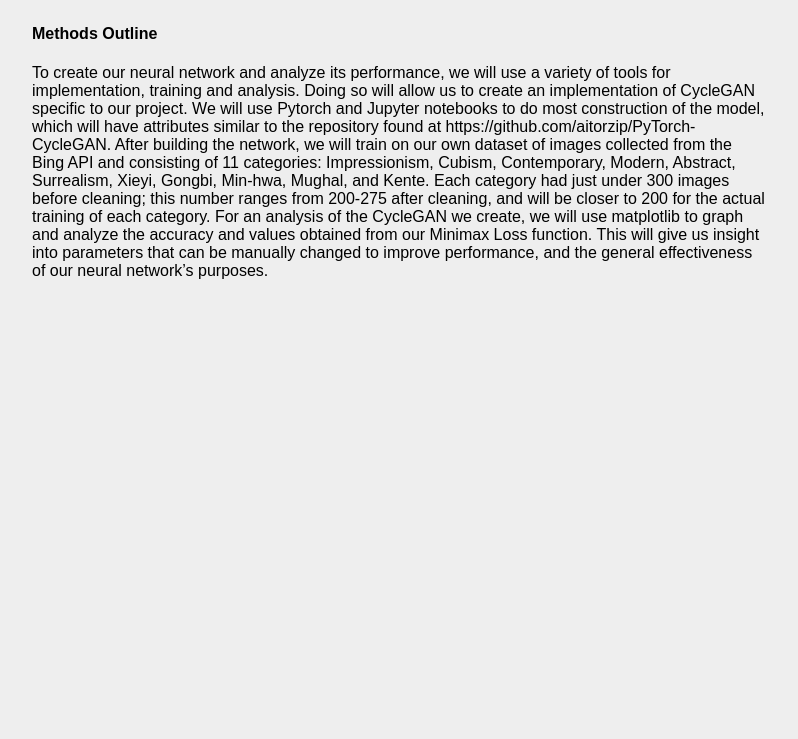
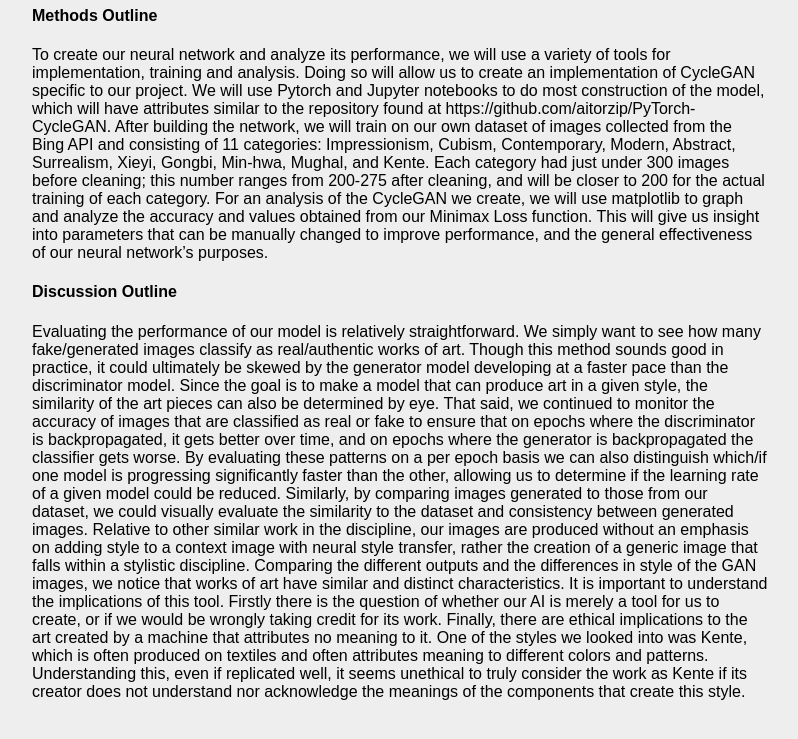
Before and after one commit to mivler/cs152sp21-project, a plain HTML site: page index.html in a window 1280 px wide. Shown: the part 1755-2494 px from the top of the page, without its empty margins (0-798 px from the left). Before the commit the page ends 2083 px from the top, so only its background shows below. Drawn offline with Linux system fonts and the light colour scheme.

Commit message:
Add files via upload

```diff
--- a/index.html
+++ b/index.html
@@ -223,17 +223,17 @@
         </p>
     </div>
 
-    <div class="content-box Methods-Outline">
+    <div class="content-box Discussion-Outline">
         <h1>pAIcasso</h1>
         <br>
         <h3>
-            Methods Outline
+            Discussion
         </h3>
         <h4>
             Introduction
         </h4>
         <p>Our work training this generative art model yields more than original works of art. By displaying an understanding of various styles through its capacity for stylistic mimicry and contextualization of content through caption creation, it gives insights into the potentially arbitrary nature by which society classifies artistic works. Through the generation of artificial two-dimensional works of art and associated captions, we are able to develop a sense of what characteristics of the artwork are intrinsic to that particular style. In addition, the artificial artist produces original works based on a predetermined style and the input image’s content features. </p>
-        <p>We plan to use multiple neural networks and CycleGAN to generate new images that can be classified as one of the following artistic categories: Impressionism, Cubism, Contemporary, Modern, Abstract, Surrealism, Xieyi, Gongbi, Min-hwa, Mughal, and Kente. Additionally, we will use similar methods to generate captions for each of the generated images. Using CycleGAN allows us to do this without labeled training data and to train on sets of styles, rather than individual artistic works. </p>
+        <p>We plan to use multiple neural networks to generate new images that can be classified as one of the following artistic categories: Impressionism, Cubism, Contemporary, Modern, Abstract, Surrealism, Xieyi, Gongbi, Min-hwa, Mughal, and Kente. Additionally, we will use similar methods to generate captions for each of the generated images. </p>
         <p>Our initial challenge is creating a dataset of images that appropriately aligned with each category with which we could properly train our necessary GAN models – a discriminator model for classification/artificial art detection and a generator model for creation of properly classified art with a relevant name/caption. The dataset is created through scraping the web for images in each of the artistic categories, then checking them by hand to ensure they are appropriate inputs (no repeats, ensure images of art, not photos of exhibits, etc…). Finally, we alter the dimensions of each input to be 256x256 pixels, which speeds up training and keeps everything consistent for our neural network’s sizing values. We utilize three convolutional neural networks for creation, classification, and input-feature decomposition, respectively. Training and tweaking hyperparameters of the classification, input-feature decomposition, and creation models, we check the visual acuity and stylistic applications of the creation model.</p>
         <p>In the end, our model creates original works of art that, when judged by humans, were classified as the appropriate style, and as expected, the captions associated with the works indicate an understanding of the content depicted in the work. This shows there are, in fact, relevant consistencies throughout the works in a given style.</p>
         <br>
@@ -258,6 +258,18 @@
             For an analysis of the CycleGAN we create, we will use matplotlib to graph and analyze the accuracy and values obtained from our Minimax Loss function.
             This will give us insight into parameters that can be manually changed to improve performance, and the general effectiveness of our neural network’s purposes.
         </p>
+
+        <h4>
+            Discussion Outline
+        </h4>
+        <p>
+            Evaluating the performance of our model is relatively straightforward. We simply want to see how many fake/generated images classify as real/authentic works of art. Though this method sounds good in practice, it could ultimately be skewed by the generator model developing at a faster pace than the discriminator model. Since the goal is to make a model that can produce art in a given style, the similarity of the art pieces can also be determined by eye. That said, we continued to monitor the accuracy of images that are classified as real or fake to ensure that on epochs where the discriminator is backpropagated, it gets better over time, and on epochs where the generator is backpropagated the classifier gets worse.
+            By evaluating these patterns on a per epoch basis we can also distinguish which/if one model is progressing significantly faster than the other, allowing us to determine if the learning rate of a given model could be reduced. Similarly, by comparing images generated to those from our dataset, we could visually evaluate the similarity to the dataset and consistency between generated images.
+            Relative to other similar work in the discipline, our images are produced without an emphasis on adding style to a context image with neural style transfer, rather the creation of a generic image that falls within a stylistic discipline.
+            Comparing the different outputs and the differences in style of the GAN images, we notice that works of art have similar and distinct characteristics.
+            It is important to understand the implications of this tool. Firstly there is the question of whether our AI is merely a tool for us to create, or if we would be wrongly taking credit for its work.
+            Finally, there are ethical implications to the art created by a machine that attributes no meaning to it. One of the styles we looked into was Kente, which is often produced on textiles and often attributes meaning to different colors and patterns. Understanding this, even if replicated well, it seems unethical to truly consider the work as Kente if its creator does not understand nor acknowledge the meanings of the components that create this style.
+        </p>
     </div>
 
 
```
